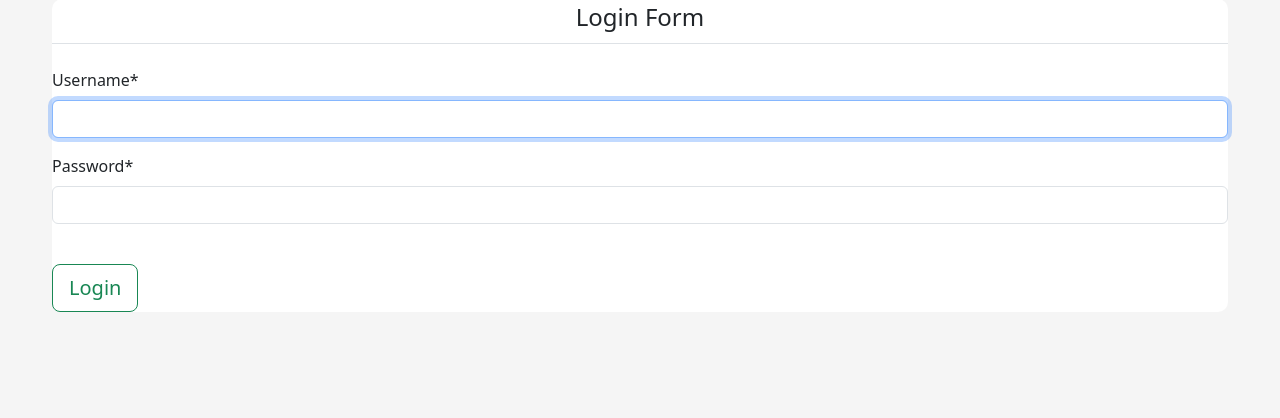
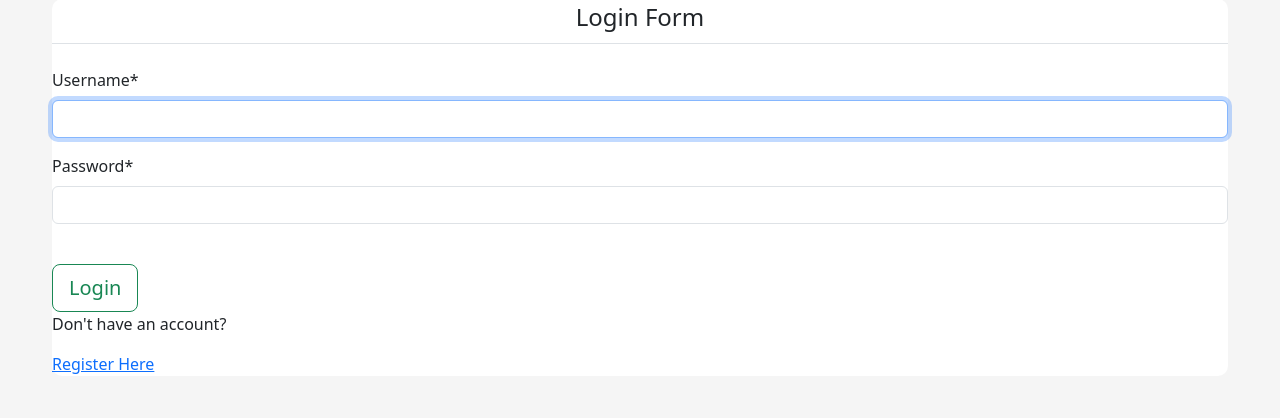
Before and after one commit to pasha112sergey/InventoryManagement, a Django app: page / in a window 1280 px wide. Shown: the part 97-515 px from the top of the page. Run offline with Django 5.2, Linux system fonts and the light colour scheme; some libraries are stand-ins or nearby versions.

Commit message:
Update login template and other changes

```diff
--- a/templates/inventory_system/login.html
+++ b/templates/inventory_system/login.html
@@ -13,6 +13,8 @@
             </div>
             <div class="form-group pt-4">
                 <button class="btn btn-outline-success btn-lg" type="submit">Login</button>
+                <p>Don't have an account?</p>
+                <a href="{% url 'register'%}">Register Here</a>
             </div>
         </fieldset>
     </form>
```
